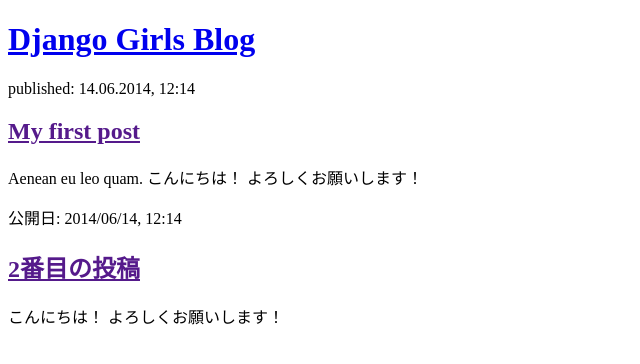
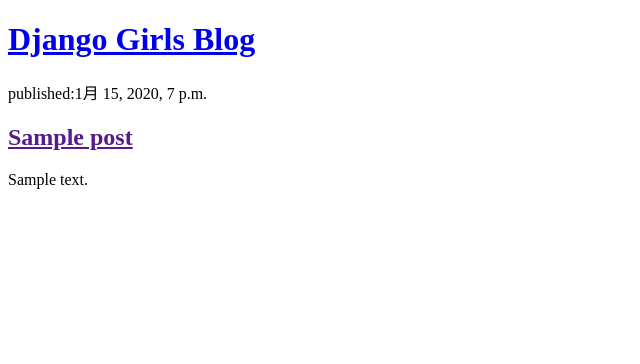
Before and after one commit to s1270219/my-first-blog, a Django app: page / in a window 1280 px wide. Shown: the top 364 px of the page, without its empty margins (0-640 px from the left). Run offline with Django 3.2, Linux system fonts and the light colour scheme; tables that the repository leaves empty hold one stand-in row (values such as "Sample post").

Commit message:
Modified tmplates to display posts from database.

```diff
--- a/blog/templates/blog/post_list.html
+++ b/blog/templates/blog/post_list.html
@@ -12,18 +12,17 @@
     <div>
         <h1><a href="/">Django Girls Blog</a></h1>
     </div>
+    {%for post in posts %}
+    <div>
+        <p>published:{{post.published_data}}</p>
+        <h2><a href="">
+                        {{post.title}}
+                </a>
+        </h2>
+        <p>{{post.text|linebreaksbr}}</p>
 
-    <div>
-        <p>published: 14.06.2014, 12:14</p>
-        <h2><a href="">My first post</a></h2>
-        <p>Aenean eu leo quam. こんにちは！ よろしくお願いします！ </p>
     </div>
-
-    <div>
-        <p>公開日: 2014/06/14, 12:14</p>
-        <h2><a href="">2番目の投稿</a></h2>
-        <p> こんにちは！ よろしくお願いします！ </p>
-    </div>
+    {%endfor%}
 </body>
 
 </html>
--- a/blog/views.py
+++ b/blog/views.py
@@ -1,5 +1,8 @@
 from django.shortcuts import render
+from django.utils import timezone
+from .models import Post
 
 # Create your views here.
 def post_list(request):
-    return render(request,'blog/post_list.html',{})
+    posts = Post.objects.filter(published_data__lte = timezone.now()).order_by('published_data')
+    return render(request,'blog/post_list.html',{'posts':posts})
```
